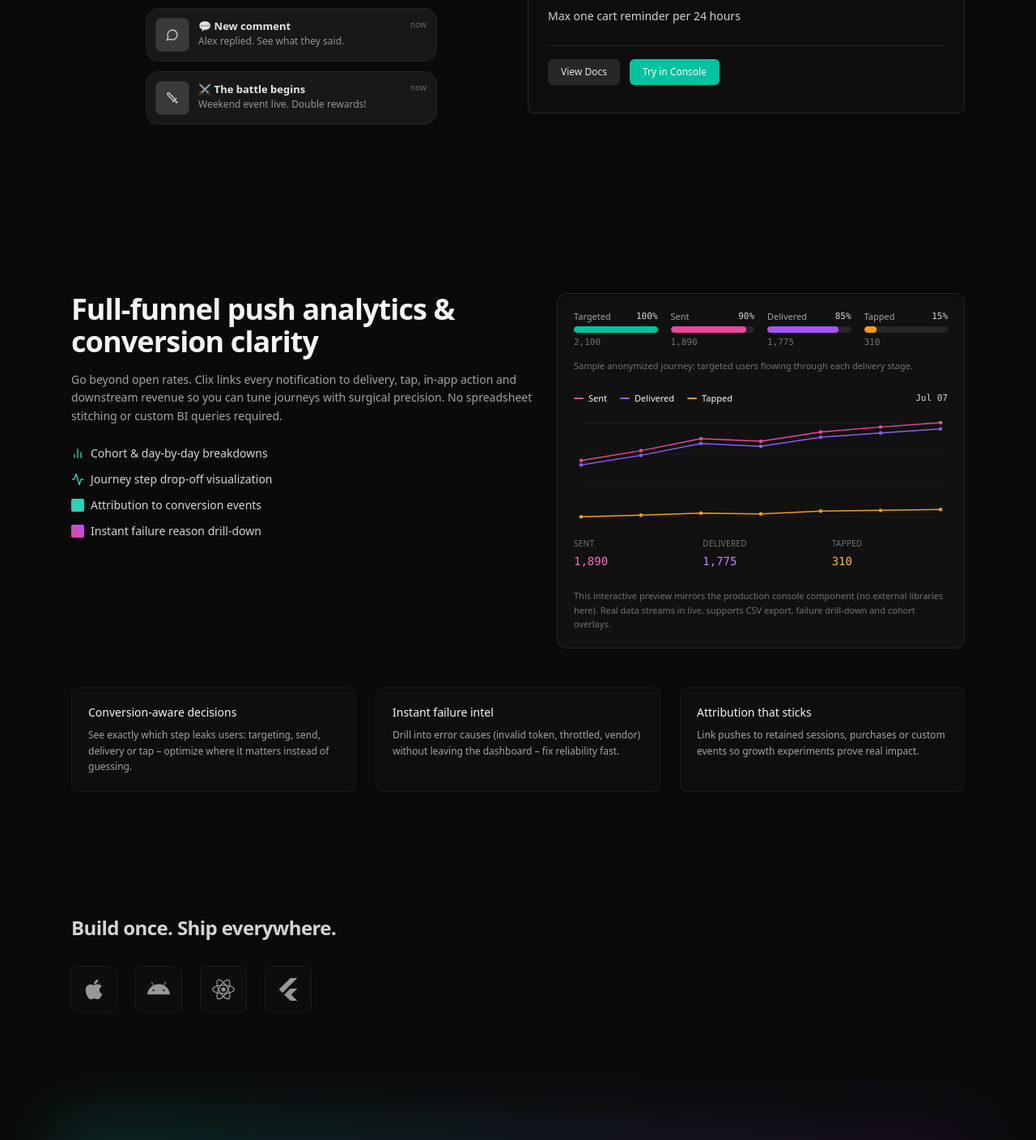
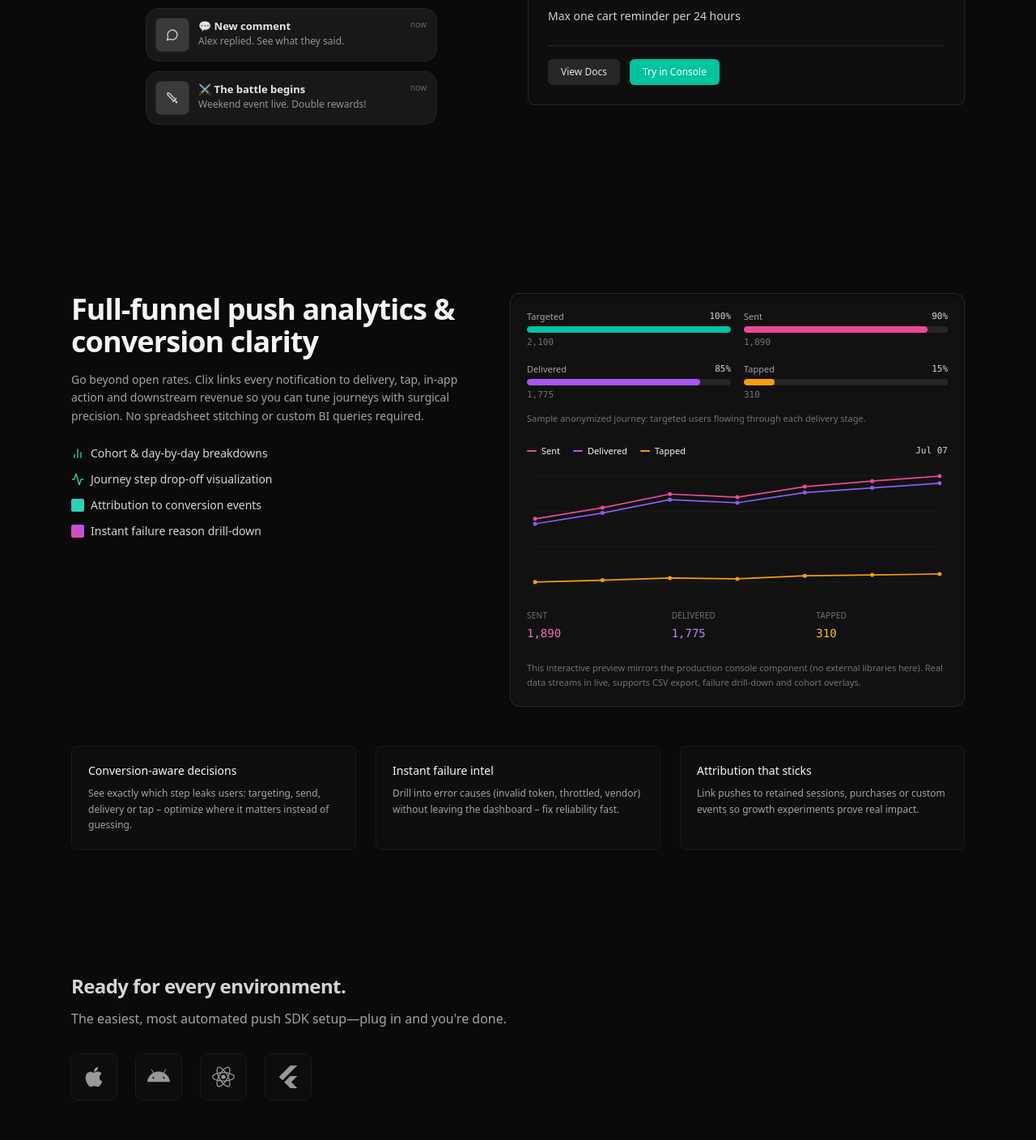
Before and after one commit to JeongwooYoo/clix-landing, a Next.js app: page / in a window 1280 px wide. Shown: the part 1087-2495 px from the top of the page at 81% size. Built offline with nearby package versions, Linux system fonts and the light colour scheme.

Commit message:
refactor: make the page and component responsive

```diff
--- a/components/AnalyticsSection.tsx
+++ b/components/AnalyticsSection.tsx
@@ -60,7 +60,7 @@ export function AnalyticsSection({ className }: { className?: string }) {
       id="analytics"
       aria-labelledby="analytics-heading"
     >
-      <div className="mb-12 flex flex-col gap-6 lg:flex-row lg:items-start lg:justify-between">
+      <div className="mb-12 flex flex-col gap-10 lg:gap-6 lg:flex-row lg:items-start lg:justify-between">
         <div className="max-w-xl">
           <h2
             id="analytics-heading"
@@ -94,10 +94,10 @@ export function AnalyticsSection({ className }: { className?: string }) {
           </ul>
         </div>
         <div className="flex-1 w-full">
-          <div className="rounded-xl border border-white/10 bg-white/[0.03] backdrop-blur-sm p-5 shadow-inner shadow-black/40">
+          <div className="rounded-xl border border-white/10 bg-white/[0.03] backdrop-blur-sm p-4 sm:p-5 shadow-inner shadow-black/40">
             {/* Conversion mini-sankey bars */}
             <div className="mb-6">
-              <div className="grid grid-cols-4 gap-4 mb-3">
+              <div className="grid grid-cols-2 xs:grid-cols-4 gap-4 mb-3">
                 {funnel.map((f) => {
                   const pct = Math.round((f.value / maxFunnel) * 100);
                   return (
@@ -139,11 +139,12 @@ export function AnalyticsSection({ className }: { className?: string }) {
                   {formatDate(active.date)}
                 </div>
               </div>
+              <div className="w-full overflow-x-auto scrollbar-thin pb-2">
                 <svg
                   viewBox={`0 0 ${w} ${h}`}
                   role="img"
                   aria-label="Daily performance line chart"
-                className="w-full max-w-full select-none"
+                  className="min-w-[520px] w-full select-none"
                 >
                   <defs>
                     <linearGradient id="gradSent" x1="0" y1="0" x2="0" y2="1">
@@ -242,6 +243,7 @@ export function AnalyticsSection({ className }: { className?: string }) {
                     );
                   })}
                 </svg>
+              </div>
               {/* Active stats */}
               <div className="mt-4 grid grid-cols-3 gap-4 text-xs">
                 <Stat label="Sent" value={active.sent} color="text-pink-400" />
--- a/components/DifferentiationSection.tsx
+++ b/components/DifferentiationSection.tsx
@@ -21,11 +21,11 @@ export function DifferentiationSection({
         <div className="pointer-events-none absolute -inset-6 rounded-3xl bg-gradient-to-br from-brand-500/20 via-purple-600/10 to-transparent blur-2xl" />
         <h2
           id="clix-diff-heading"
-          className="relative text-balance font-semibold tracking-tight text-4xl sm:text-5xl lg:text-6xl leading-[1.15] overflow-visible"
+          className="relative text-balance font-semibold tracking-tight text-3xl xs:text-4xl sm:text-5xl lg:text-6xl leading-[1.15] overflow-visible"
         >
           <span className="text-neutral-300">Ditch legacy push tools.</span>
           <br className="hidden sm:block" />
-          <span className="text-gradient block mt-8 text-5xl sm:text-6xl lg:text-7xl leading-[1.05] pb-1">
+          <span className="text-gradient block mt-6 sm:mt-8 text-4xl sm:text-6xl lg:text-7xl leading-[1.05] pb-1">
             Grow mobile engagement with an adaptive notification engine.
           </span>
         </h2>
--- a/components/Hero.tsx
+++ b/components/Hero.tsx
@@ -11,7 +11,7 @@ export function Hero() {
             <span className="h-2 w-2 rounded-full bg-brand-400 animate-pulse" />
             <span>Early access open</span>
           </div>
-          <h1 className="text-balance text-5xl font-semibold tracking-tight sm:text-6xl lg:text-7xl">
+          <h1 className="text-balance text-4xl font-semibold tracking-tight sm:text-6xl lg:text-7xl">
             <span className="text-gradient">Build Duolingo-grade</span>{" "}
             <span className="text-neutral-300">
               push notifications in 5 minutes.
--- a/components/PlatformsSection.tsx
+++ b/components/PlatformsSection.tsx
@@ -48,13 +48,17 @@ export function PlatformsSection({ className }: { className?: string }) {
       )}
       aria-labelledby="platforms-heading"
     >
-      <div className="flex flex-col items-start gap-4 mb-8">
+      <div className="flex flex-col items-start gap-3 mb-8">
         <h2
           id="platforms-heading"
           className="text-xl sm:text-2xl font-semibold tracking-tight text-neutral-300"
         >
-          Build once. Ship everywhere.
+          Ready for every environment.
         </h2>
+        <p className="text-sm sm:text-base text-neutral-400 max-w-xl">
+          The easiest, most automated push SDK setup—plug in and you&apos;re
+          done.
+        </p>
       </div>
       <div className="flex flex-wrap items-center gap-4 sm:gap-6">
         {platforms.map((p) => {
--- a/components/PushExamplesSection.tsx
+++ b/components/PushExamplesSection.tsx
@@ -544,7 +544,7 @@ export const PushExamplesSection: React.FC<PushExamplesSectionProps> = ({
         </div>
         {/* Emoji-only mode now; toggle removed */}
       </div>
-      <div className="grid grid-cols-1 md:grid-cols-2 gap-6 items-start">
+      <div className="grid grid-cols-1 lg:grid-cols-2 gap-6 items-start">
         {/* Left column: listbox with notifications */}
         <div
           role="listbox"
@@ -552,7 +552,7 @@ export const PushExamplesSection: React.FC<PushExamplesSectionProps> = ({
           tabIndex={0}
           onKeyDown={handleListKey}
           ref={listRef}
-          className="flex max-h-[560px] flex-col gap-3 overflow-y-auto pl-3 pr-2 hide-scrollbar overflow-x-visible"
+          className="flex max-h-[560px] flex-col gap-3 overflow-y-auto pl-1 pr-2 sm:pl-3 hide-scrollbar overflow-x-visible"
         >
           {examples.map((ex, i) => (
             <NotificationCard
@@ -573,7 +573,7 @@ export const PushExamplesSection: React.FC<PushExamplesSectionProps> = ({
           aria-live="polite"
           className={clsx(
             "relative rounded-lg border border-white/10 bg-white/[0.02] p-4 md:p-6 overflow-hidden",
-            "min-h-[520px]"
+            "min-h-[420px] sm:min-h-[480px]"
           )}
         >
           <div
--- a/components/TeamSection.tsx
+++ b/components/TeamSection.tsx
@@ -65,11 +65,11 @@ export function TeamSection({ className }: TeamSectionProps) {
           wished existed—developer‑first reliability & clarity from day one.
         </p>
       </div>
-      <div className="grid gap-8 sm:grid-cols-2 mb-20">
+      <div className="grid gap-6 sm:gap-8 sm:grid-cols-2 mb-20">
         {founders.map((f) => (
           <article
             key={f.name}
-            className="group relative rounded-2xl border border-white/10 bg-white/[0.03] p-6 backdrop-blur-sm hover:border-white/20 transition"
+            className="group relative rounded-2xl border border-white/10 bg-white/[0.03] p-5 sm:p-6 backdrop-blur-sm hover:border-white/20 transition"
           >
             <div className="flex items-start gap-4">
               <div className="relative">
```
Lines whose indentation alone changed are shown as unchanged.
